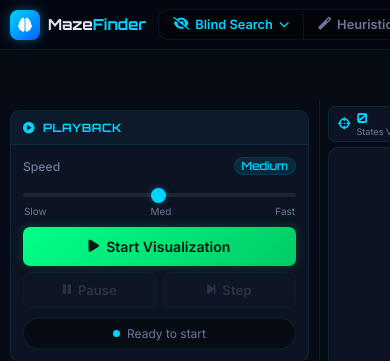
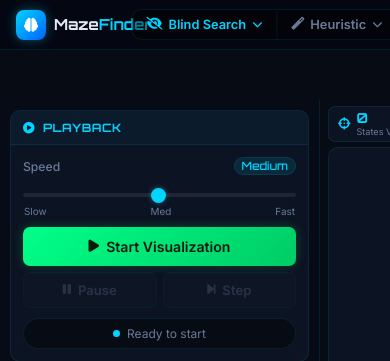
Before and after one commit to rahul9512/maze_visualizer, a Django app: page /maze/ in a window 390 px wide. Shown: the top 361 px of the page. Run offline with Django 5.2, Linux system fonts and the light colour scheme.

Commit message:
Center dropdown list strictly in header and sync horizontal scrolling of header together with maze and map

```diff
--- a/core/static/css/maze.css
+++ b/core/static/css/maze.css
@@ -71,22 +71,24 @@
 
 /* ── TOPBAR ─────────────────────────────────────────── */
 .topbar {
-    position: sticky; top: 0; left: 0; right: 0;
+    position: relative; top: 0; left: 0; right: 0;
     height: var(--topbar-h);
     background: var(--bg-topbar);
     backdrop-filter: blur(16px);
     border-bottom: 1px solid var(--border);
     display: flex; align-items: center; justify-content: space-between;
-    padding: 0 14px; z-index: 5000; gap: 16px; width: 100%; box-sizing: border-box;
+    padding: 0 16px; z-index: 5000; gap: 16px; width: 100%; min-width: 850px; box-sizing: border-box;
     overflow: visible; flex-shrink: 0;
 }
 
-.topbar-left { display: flex; align-items: center; gap: 8px; flex-shrink: 0; }
-.topbar-right { display: flex; align-items: center; gap: 8px; flex-shrink: 0; margin-left: auto; }
+.topbar-left { display: flex; align-items: center; gap: 8px; flex-shrink: 0; z-index: 5001; }
+.topbar-right { display: flex; align-items: center; gap: 8px; flex-shrink: 0; margin-left: auto; z-index: 5001; }
 .topbar-center {
+    position: absolute; left: 50%; transform: translateX(-50%);
     display: flex; align-items: center; justify-content: center; gap: 12px;
-    flex-shrink: 0; margin: 0 auto; overflow: visible;
+    flex-shrink: 0; z-index: 5100; overflow: visible;
 }
+
 
 /* Brand */
 .brand { display: flex; align-items: center; gap: 8px; text-decoration: none; }
@@ -672,14 +674,14 @@
 
 @media (max-width: 900px) {
     .topbar {
-        padding: 0 10px;
+        padding: 0 16px;
         gap: 12px;
         overflow: visible;
-        justify-content: flex-start;
+        min-width: 850px;
     }
 
     .topbar-center {
-        margin: 0;
+        position: absolute; left: 50%; transform: translateX(-50%);
         overflow: visible;
     }
 
```
Also changed, not shown: core/static/css/map_style.css (+12 -10 lines).
